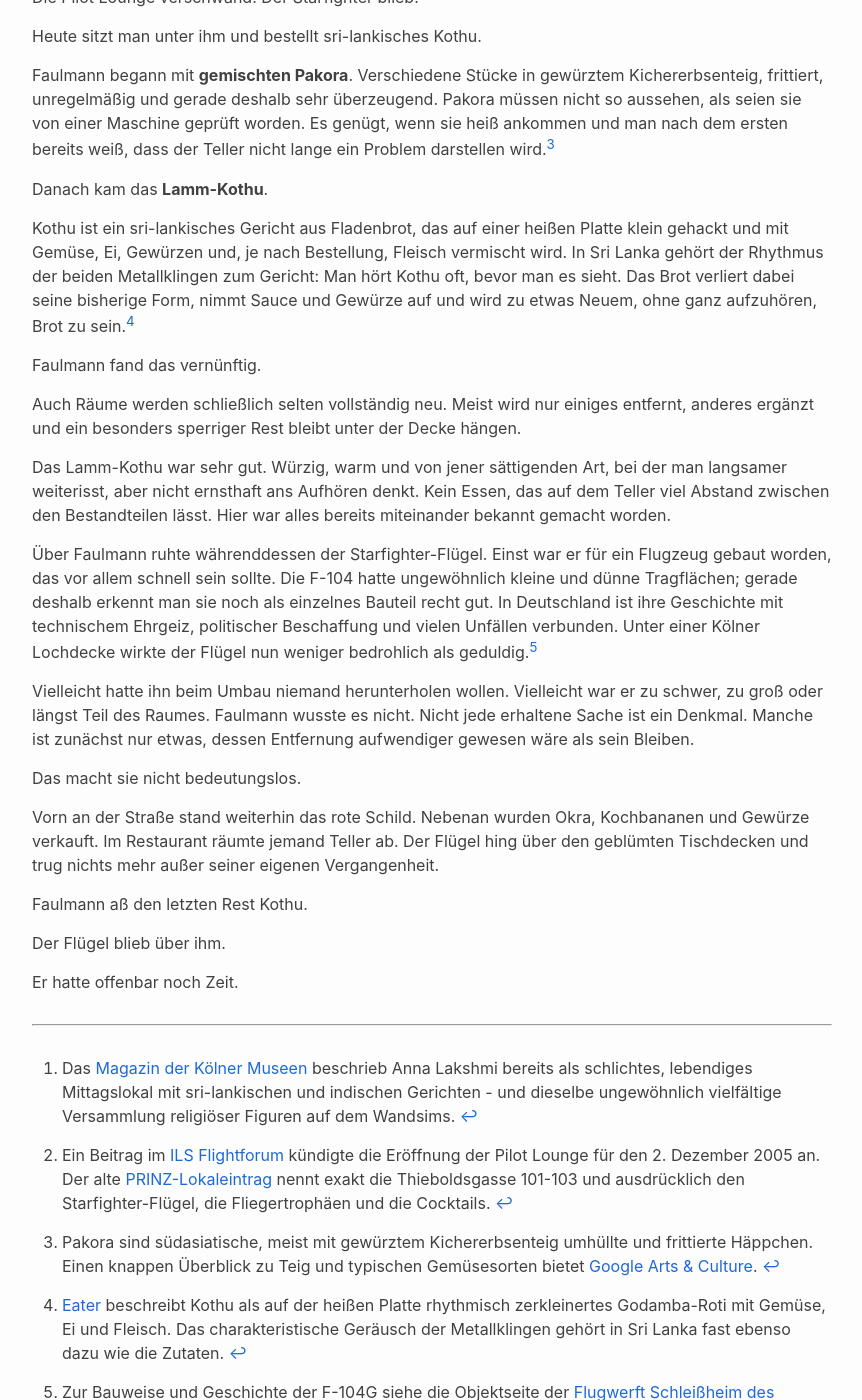
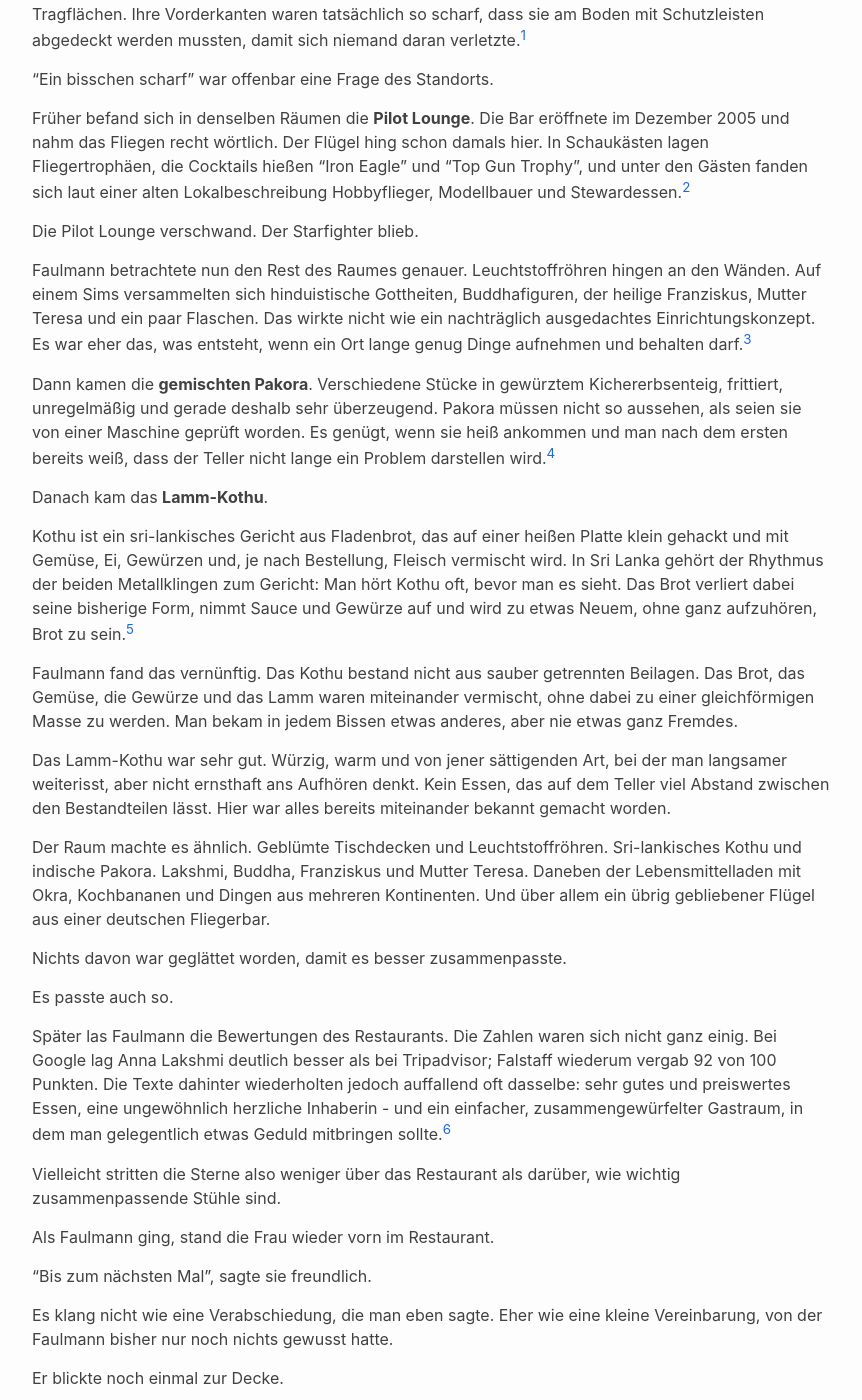
Before and after one commit to cgars/faulmann, a Jekyll site: the page built from _posts/2026-09-06-anna-lakshmi.md, in a window 1280 px wide and 1400 px high, scrolled down 963 px. Shown: the whole window, without its empty margins (208-1070 px from the left). Built offline with Jekyll 4.4.1, drawn with Linux system fonts in a browser that asks for light colours; some of the changed text lies outside the part shown.

Commit message:
Refine Anna Lakshmi scene and review context

```diff
--- a/_posts/2026-09-06-anna-lakshmi.md
+++ b/_posts/2026-09-06-anna-lakshmi.md
@@ -5,60 +5,78 @@
 date: 2026-09-06
 categories: [stellen_die_blieben, essen, faulmann, koeln]
 tags: [anna_lakshmi, sri_lanka, kothu, pakora, thieboldsgasse, starfighter]
-teaser: "In der Thieboldsgasse liegt Fladenbrot auf dem Teller und ein Flugzeugflügel unter der Decke. Nur eines davon soll noch irgendwohin."
+teaser: "Faulmann bestellt ein bisschen scharf und entdeckt erst auf den zweiten Blick, was über seinem Tisch hängt."
 ---
 
 <!-- TODO: Hier später die faulmannisierte Außenansicht von Anna Lakshmi einsetzen. -->
 
-Faulmann hatte nicht vorgehabt, unter einem Kampfflugzeug zu Mittag zu essen.
-
-Allerdings hatte er auch nicht ausdrücklich etwas dagegen. Man sollte einem Sonntag nicht mehr Vorschriften machen als nötig.
-
 Das **Anna Lakshmi** liegt in der Thieboldsgasse, neben dem Lebensmittelgeschäft Tropical Foods. Draußen stehen Autos auf dem Pflaster. Über der Tür hängt ein rotes Schild, an der hellblauen Fassade sind einige Stellen heller ausgebessert als andere. Der Laden sieht nicht aus, als wolle er entdeckt werden. Er ist einfach da.
 
-Drinnen stehen runde Tische mit geblümten Decken. Die Stühle haben sich offenbar nicht auf ein gemeinsames Modell einigen müssen. Leuchtstoffröhren hängen an den Wänden. Auf einem Sims versammeln sich hinduistische Gottheiten, Buddhafiguren, der heilige Franziskus, Mutter Teresa und ein paar Flaschen. Das ist kein Einrichtungskonzept. Es ist eher das, was entsteht, wenn ein Ort lange genug Dinge behalten darf.[^1]
+Faulmann ging hinein und setzte sich an einen der runden Tische. Darauf lag eine geblümte Decke unter einer durchsichtigen Kunststofffolie. Die Stühle ringsum hatten sich offenbar nicht auf ein gemeinsames Modell einigen müssen.
 
-Und dann ist da der Flügel.
+Eine freundliche Frau, nicht mehr ganz jung, brachte die Speisekarte. Faulmann bestellte gemischte Pakora und ein Lamm-Kothu.
+
+"Auch scharf?", fragte sie.
+
+"Ein bisschen", sagte Faulmann.
+
+Sie nickte und ging schon in Richtung Küche. Nach zwei Schritten drehte sie sich noch einmal um.
+
+"Also nicht für mich scharf", sagte sie und lachte.
+
+Faulmann sah ihr nach. Dann lehnte er sich ein wenig zurück und hob den Blick.
+
+Über ihm hing ein Flugzeugflügel.
+
+Er sah kurz wieder auf den Tisch und dann noch einmal nach oben. Der Flügel war weiterhin da. Blankes, vernietetes Metall, ein schwarzes Tatzenkreuz der Bundeswehr auf der Unterseite, viel zu groß für den schmalen Gastraum und gleichzeitig so selbstverständlich darin, als gehöre er zur Decke.
+
+Das war selbst für Köln ungewöhnlich.
 
 <!-- TODO: Hier später die faulmannisierte Innenansicht des Gastraums einsetzen. -->
 
-Er hängt dicht unter der niedrigen Decke, aus blankem, vernietetem Metall, mit dem schwarzen Tatzenkreuz der Bundeswehr auf der Unterseite. Ein Tragflügel der **Lockheed F-104G Starfighter**. Sehr dünn, sehr kurz und noch immer so scharf gezeichnet, als müsse er gleich weiter.
+Es war ein Tragflügel der **Lockheed F-104G Starfighter**. Die F-104 hatte ungewöhnlich kleine und dünne Tragflächen. Ihre Vorderkanten waren tatsächlich so scharf, dass sie am Boden mit Schutzleisten abgedeckt werden mussten, damit sich niemand daran verletzte.[^5]
 
-Er muss nicht weiter.
+"Ein bisschen scharf" war offenbar eine Frage des Standorts.
 
 Früher befand sich in denselben Räumen die **Pilot Lounge**. Die Bar eröffnete im Dezember 2005 und nahm das Fliegen recht wörtlich. Der Flügel hing schon damals hier. In Schaukästen lagen Fliegertrophäen, die Cocktails hießen "Iron Eagle" und "Top Gun Trophy", und unter den Gästen fanden sich laut einer alten Lokalbeschreibung Hobbyflieger, Modellbauer und Stewardessen.[^2]
 
 Die Pilot Lounge verschwand. Der Starfighter blieb.
 
-Heute sitzt man unter ihm und bestellt sri-lankisches Kothu.
+Faulmann betrachtete nun den Rest des Raumes genauer. Leuchtstoffröhren hingen an den Wänden. Auf einem Sims versammelten sich hinduistische Gottheiten, Buddhafiguren, der heilige Franziskus, Mutter Teresa und ein paar Flaschen. Das wirkte nicht wie ein nachträglich ausgedachtes Einrichtungskonzept. Es war eher das, was entsteht, wenn ein Ort lange genug Dinge aufnehmen und behalten darf.[^1]
 
-Faulmann begann mit **gemischten Pakora**. Verschiedene Stücke in gewürztem Kichererbsenteig, frittiert, unregelmäßig und gerade deshalb sehr überzeugend. Pakora müssen nicht so aussehen, als seien sie von einer Maschine geprüft worden. Es genügt, wenn sie heiß ankommen und man nach dem ersten bereits weiß, dass der Teller nicht lange ein Problem darstellen wird.[^3]
+Dann kamen die **gemischten Pakora**. Verschiedene Stücke in gewürztem Kichererbsenteig, frittiert, unregelmäßig und gerade deshalb sehr überzeugend. Pakora müssen nicht so aussehen, als seien sie von einer Maschine geprüft worden. Es genügt, wenn sie heiß ankommen und man nach dem ersten bereits weiß, dass der Teller nicht lange ein Problem darstellen wird.[^3]
 
 Danach kam das **Lamm-Kothu**.
 
 Kothu ist ein sri-lankisches Gericht aus Fladenbrot, das auf einer heißen Platte klein gehackt und mit Gemüse, Ei, Gewürzen und, je nach Bestellung, Fleisch vermischt wird. In Sri Lanka gehört der Rhythmus der beiden Metallklingen zum Gericht: Man hört Kothu oft, bevor man es sieht. Das Brot verliert dabei seine bisherige Form, nimmt Sauce und Gewürze auf und wird zu etwas Neuem, ohne ganz aufzuhören, Brot zu sein.[^4]
 
-Faulmann fand das vernünftig.
-
-Auch Räume werden schließlich selten vollständig neu. Meist wird nur einiges entfernt, anderes ergänzt und ein besonders sperriger Rest bleibt unter der Decke hängen.
+Faulmann fand das vernünftig. Das Kothu bestand nicht aus sauber getrennten Beilagen. Das Brot, das Gemüse, die Gewürze und das Lamm waren miteinander vermischt, ohne dabei zu einer gleichförmigen Masse zu werden. Man bekam in jedem Bissen etwas anderes, aber nie etwas ganz Fremdes.
 
 Das Lamm-Kothu war sehr gut. Würzig, warm und von jener sättigenden Art, bei der man langsamer weiterisst, aber nicht ernsthaft ans Aufhören denkt. Kein Essen, das auf dem Teller viel Abstand zwischen den Bestandteilen lässt. Hier war alles bereits miteinander bekannt gemacht worden.
 
-Über Faulmann ruhte währenddessen der Starfighter-Flügel. Einst war er für ein Flugzeug gebaut worden, das vor allem schnell sein sollte. Die F-104 hatte ungewöhnlich kleine und dünne Tragflächen; gerade deshalb erkennt man sie noch als einzelnes Bauteil recht gut. In Deutschland ist ihre Geschichte mit technischem Ehrgeiz, politischer Beschaffung und vielen Unfällen verbunden. Unter einer Kölner Lochdecke wirkte der Flügel nun weniger bedrohlich als geduldig.[^5]
+Der Raum machte es ähnlich. Geblümte Tischdecken und Leuchtstoffröhren. Sri-lankisches Kothu und indische Pakora. Lakshmi, Buddha, Franziskus und Mutter Teresa. Daneben der Lebensmittelladen mit Okra, Kochbananen und Dingen aus mehreren Kontinenten. Und über allem ein übrig gebliebener Flügel aus einer deutschen Fliegerbar.
+
+Nichts davon war geglättet worden, damit es besser zusammenpasste.
+
+Es passte auch so.
+
+Später las Faulmann die Bewertungen des Restaurants. Die Zahlen waren sich nicht ganz einig. Bei Google lag Anna Lakshmi deutlich besser als bei Tripadvisor; Falstaff wiederum vergab 92 von 100 Punkten. Die Texte dahinter wiederholten jedoch auffallend oft dasselbe: sehr gutes und preiswertes Essen, eine ungewöhnlich herzliche Inhaberin - und ein einfacher, zusammengewürfelter Gastraum, in dem man gelegentlich etwas Geduld mitbringen sollte.[^6]
+
+Vielleicht stritten die Sterne also weniger über das Restaurant als darüber, wie wichtig zusammenpassende Stühle sind.
 
 <!-- TODO: Hier später die faulmannisierte Detailansicht des Starfighter-Flügels einsetzen. -->
 
-Vielleicht hatte ihn beim Umbau niemand herunterholen wollen. Vielleicht war er zu schwer, zu groß oder längst Teil des Raumes. Faulmann wusste es nicht. Nicht jede erhaltene Sache ist ein Denkmal. Manche ist zunächst nur etwas, dessen Entfernung aufwendiger gewesen wäre als sein Bleiben.
+Als Faulmann ging, stand die Frau wieder vorn im Restaurant.
 
-Das macht sie nicht bedeutungslos.
+"Bis zum nächsten Mal", sagte sie freundlich.
 
-Vorn an der Straße stand weiterhin das rote Schild. Nebenan wurden Okra, Kochbananen und Gewürze verkauft. Im Restaurant räumte jemand Teller ab. Der Flügel hing über den geblümten Tischdecken und trug nichts mehr außer seiner eigenen Vergangenheit.
+Es klang nicht wie eine Verabschiedung, die man eben sagte. Eher wie eine kleine Vereinbarung, von der Faulmann bisher nur noch nichts gewusst hatte.
 
-Faulmann aß den letzten Rest Kothu.
+Er blickte noch einmal zur Decke.
 
-Der Flügel blieb über ihm.
+Der Flügel hing noch dort.
 
-Er hatte offenbar noch Zeit.
+Er schien von diesem Plan schon länger zu wissen.
 
 ---
 
@@ -66,4 +84,5 @@
 [^2]: Ein Beitrag im [ILS Flightforum](https://www.flightforum.ch/board/topic/35669-pilot-lounge-er%C3%B6ffnung-in-k%C3%B6ln/) kündigte die Eröffnung der Pilot Lounge für den 2. Dezember 2005 an. Der alte [PRINZ-Lokaleintrag](https://prinz.de/koeln/locations/64298-pilot-lounge/) nennt exakt die Thieboldsgasse 101-103 und ausdrücklich den Starfighter-Flügel, die Fliegertrophäen und die Cocktails.
 [^3]: Pakora sind südasiatische, meist mit gewürztem Kichererbsenteig umhüllte und frittierte Häppchen. Einen knappen Überblick zu Teig und typischen Gemüsesorten bietet [Google Arts & Culture](https://artsandculture.google.com/story/pakoras-a-savory-delight-for-every-season-soch/GAWxlVIDegIWIQ?hl=en).
 [^4]: [Eater](https://www.eater.com/24359634/sri-lanka-food-restaurants-guide) beschreibt Kothu als auf der heißen Platte rhythmisch zerkleinertes Godamba-Roti mit Gemüse, Ei und Fleisch. Das charakteristische Geräusch der Metallklingen gehört in Sri Lanka fast ebenso dazu wie die Zutaten.
-[^5]: Zur Bauweise und Geschichte der F-104G siehe die Objektseite der [Flugwerft Schleißheim des Deutschen Museums](https://www.deutsches-museum.de/flugwerft-schleissheim/ausstellung/militaerluftfahrt/f-104-g).
+[^5]: Die Tragflächen der F-104 waren klein, gerade und extrem dünn. Das [Warhawk Air Museum](https://warhawkairmuseum.org/explore/aviation-collection/f-104-starfighter/) beschreibt nur rund 0,41 Millimeter dünne Vorderkanten und die deshalb am Boden nötigen Schutzleisten. Zur deutschen F-104G siehe außerdem die [Flugwerft Schleißheim des Deutschen Museums](https://www.deutsches-museum.de/flugwerft-schleissheim/ausstellung/militaerluftfahrt/f-104-g).
+[^6]: Stand September 2026 führt [Restaurant Guru](https://de.restaurantguru.com/Lakshmi-Cologne) die aggregierte Google-Bewertung mit 4,5 von 5 Punkten bei gut 1.000 Bewertungen und Tripadvisor mit 3,7 von 5 bei 67 Bewertungen. [Falstaff](https://www.falstaff.com/at/streetfood/anna-lakshmi-restaurant) bewertet das Lokal im Streetfood Guide 2026 mit 92 von 100 Punkten - davon 56/60 für das Essen, 20/20 für den Service und 16/20 für das Ambiente. Auch die 18 ausführlicheren Einträge bei [HappyCow](https://www.happycow.net/reviews/lakshmi-cologne-38981) loben wiederholt Essen, Preise und die herzliche Inhaberin; als Schwächen nennen einzelne Gäste vor allem die einfache Einrichtung und längere Wartezeiten.
```
